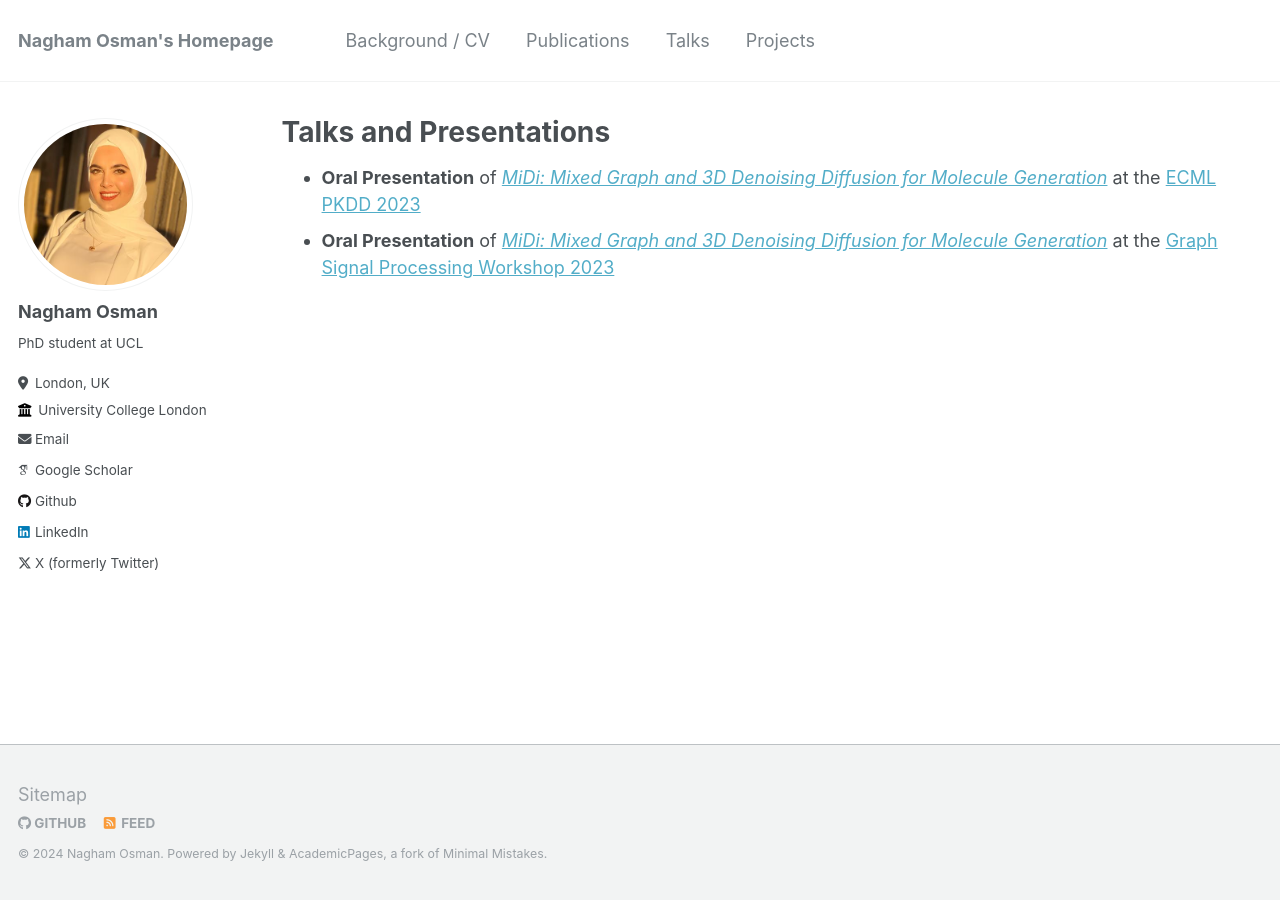
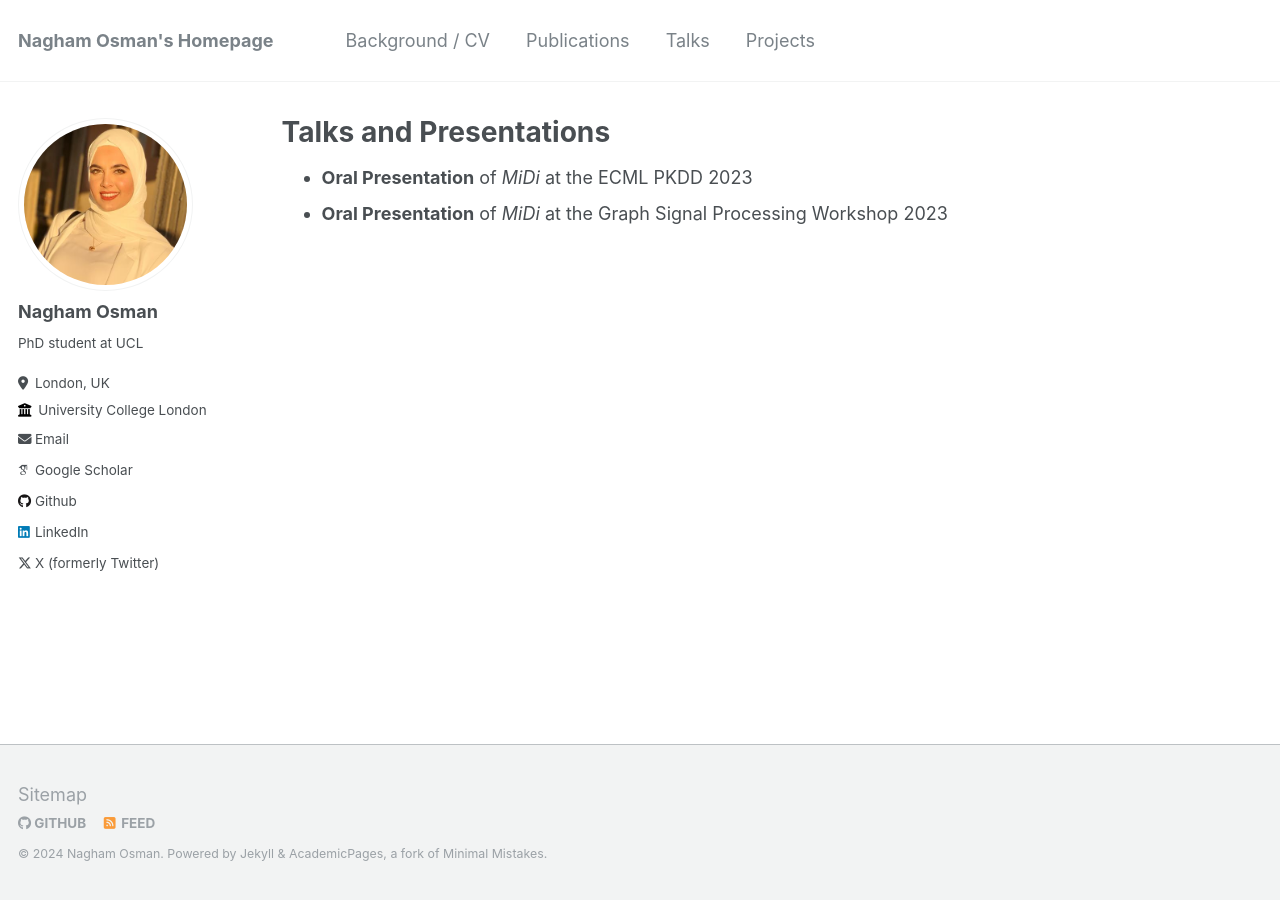
Before and after one commit to nagham-osman/nagham-osman.github.io, a Jekyll site: the page built from _pages/talks.html, in a window 1280 px wide. Built offline with Jekyll 4.4.1, drawn with Linux system fonts in a browser that asks for light colours; some web fonts are replaced.

Commit message:
Update talks.html

```diff
--- a/_pages/talks.html
+++ b/_pages/talks.html
@@ -6,6 +6,6 @@ author_profile: true
 ---
 
 <ul>
-    <li><b>Oral Presentation</b> of <a href="https://arxiv.org/pdf/2302.09048.pdf"><i>MiDi: Mixed Graph and 3D Denoising Diffusion for Molecule Generation</i></a> at the <a href="https://2023.ecmlpkdd.org/">ECML PKDD 2023</a></li>
-    <li><b>Oral Presentation</b> of <a href="https://openreview.net/forum?id=M6Ifac3G4HK"><i>MiDi: Mixed Graph and 3D Denoising Diffusion for Molecule Generation</i></a> at the <a href="https://gspworkshop.org/">Graph Signal Processing Workshop 2023</a></li>
+    <li><b>Oral Presentation</b> of <i>MiDi</i> at the ECML PKDD 2023</li>
+    <li><b>Oral Presentation</b> of <i>MiDi</i> at the Graph Signal Processing Workshop 2023</li>
 </ul>
```
